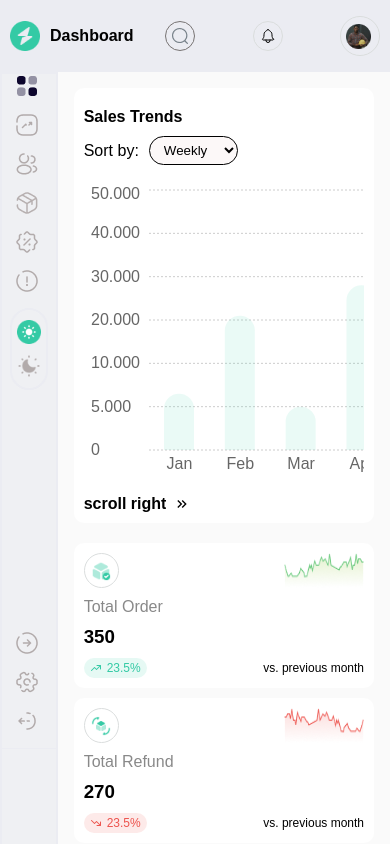
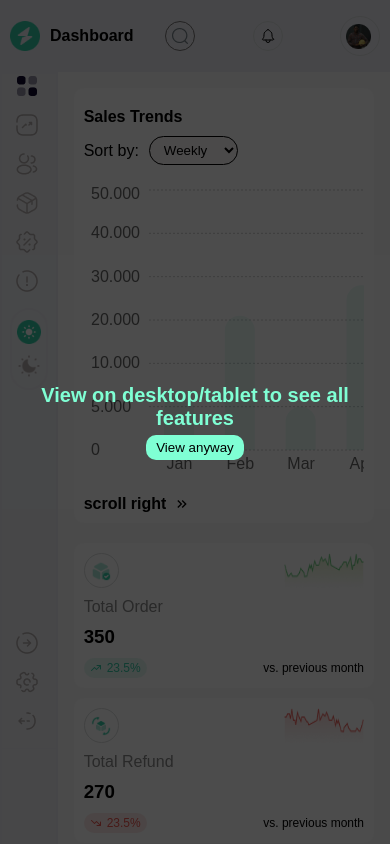
Before and after one commit to bezbrain/geepay-task, a React (Vite) app: page / in a window 390 px wide. Shown: the top 844 px of the page. Built offline with nearby package versions, Linux system fonts and the light colour scheme.

Commit message:
Add an alert for small screen

```diff
--- a/src/App.jsx
+++ b/src/App.jsx
@@ -2,12 +2,14 @@ import React, { useState } from "react";
 import { BrowserRouter, Route, Routes } from "react-router-dom";
 import Dashboard from "./pages/dashboard/dashboard";
 import SharedLayout from "./components/sharedLayouts/shared/sharedLayout";
+import SmallScreen from "./components/helpers/alert/smallScreen";
 
 const App = () => {
   const [isDark, setIsDark] = useState(false);
 
   return (
     <main>
+      <SmallScreen />
       <BrowserRouter>
         <Routes>
           <Route
--- /dev/null
+++ b/src/components/helpers/alert/smallScreen.jsx
@@ -0,0 +1,16 @@
+import React, { useState } from "react";
+
+const SmallScreen = () => {
+  const [showPage, setShowPage] = useState(false);
+
+  return (
+    <div className={`${showPage ? "add__show__page" : ""} small__screen`}>
+      <div>
+        <p>View on desktop/tablet to see all features</p>
+        <button onClick={() => setShowPage(true)}>View anyway</button>
+      </div>
+    </div>
+  );
+};
+
+export default SmallScreen;
--- a/src/index.css
+++ b/src/index.css
@@ -10,3 +10,57 @@ body {
   font-family: "Plus Jakarta Sans", sans-serif;
   overflow-x: hidden;
 }
+
+.small__screen {
+  display: none;
+}
+
+@media screen and (max-width: 660px) {
+  .small__screen {
+    height: 100vh;
+    width: 100%;
+    position: fixed;
+    top: 0;
+    left: 0;
+    display: flex;
+    align-items: center;
+    justify-content: center;
+    background-color: rgba(0, 0, 0, 0.7);
+    z-index: 9999;
+  }
+
+  .small__screen > div {
+    max-width: 400px;
+    text-align: center;
+    color: aquamarine;
+  }
+
+  .small__screen > div > p {
+    font-size: 30px;
+    font-weight: 900;
+  }
+
+  .small__screen > div > button {
+    background-color: aquamarine;
+    color: #000;
+    border: none;
+    padding: 5px 10px;
+    border-radius: 10px;
+    cursor: pointer;
+    margin-top: 5px;
+  }
+
+  .add__show__page {
+    display: none;
+  }
+}
+
+@media screen and (max-width: 420px) {
+  .small__screen > div {
+    margin-inline: 20px;
+  }
+  .small__screen > div > p {
+    font-size: 20px;
+    font-weight: 600;
+  }
+}
```
